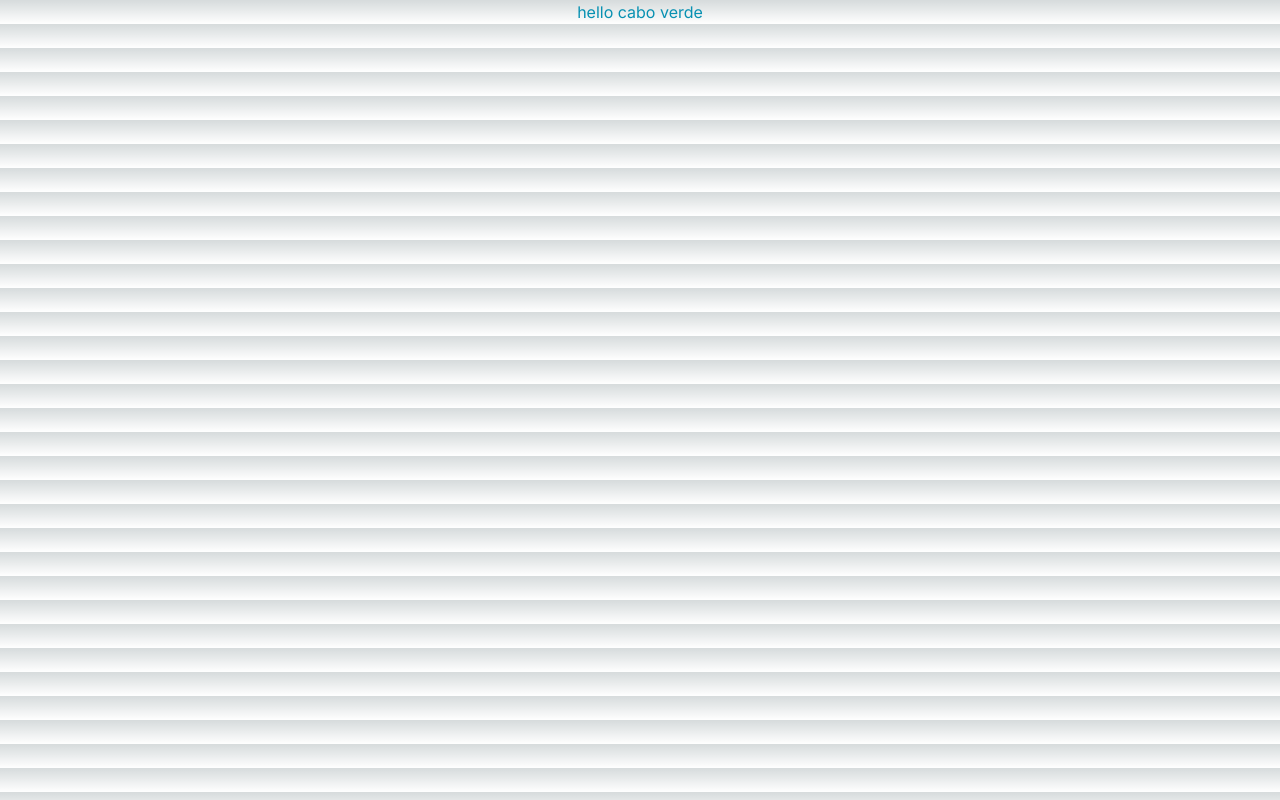
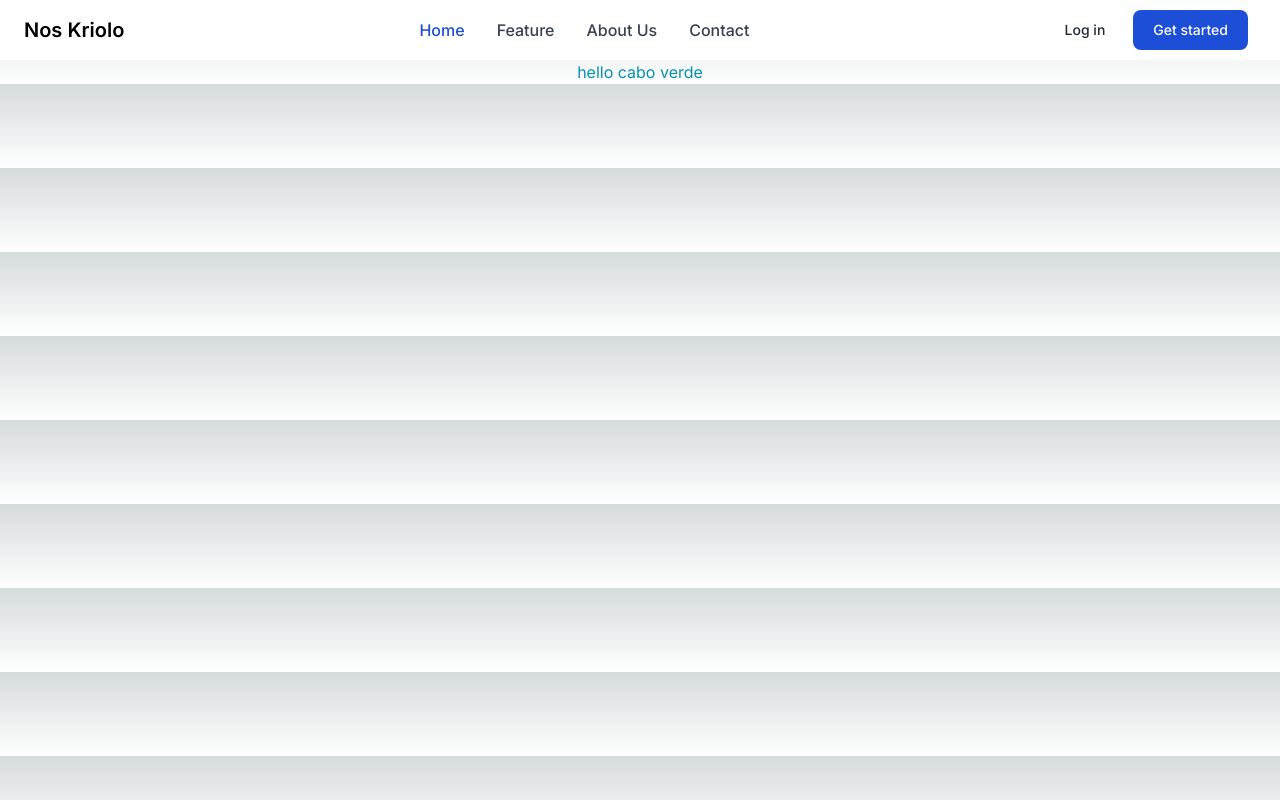
Before and after one commit to dtmiranda/noskriolo-webpage, a Next.js app: page / in a window 1280 px wide. Built offline with nearby package versions, Linux system fonts and the light colour scheme.

Commit message:
implement header component

```diff
--- a/src/app/layout.tsx
+++ b/src/app/layout.tsx
@@ -1,6 +1,7 @@
 import type { Metadata } from 'next'
 import { Inter } from 'next/font/google'
 import './globals.css'
+import Header from '@/components/Header/Header'
 
 const inter = Inter({ subsets: ['latin'] })
 
@@ -17,9 +18,10 @@
   return (
     <html lang="en">
       <body className={inter.className}>
-
-        {children}
-
+        <main>
+          <Header />
+          {children}
+        </main>
       </body>
     </html>
   )
--- /dev/null
+++ b/src/components/Header/Header.tsx
@@ -0,0 +1,44 @@
+import React from 'react'
+
+const Header = () => {
+  return (
+    <header>
+      <nav className="bg-white border-gray-200 px-4 lg:px-6 py-2.5 dark:bg-gray-800">
+        <div className="flex flex-wrap justify-between items-center mx-auto max-w-screen-xl">
+          <a href="/" className="flex items-center">
+            {/* <img src="" className="mr-3 h-6 sm:h-9" alt="Nos Kriolo Logo" /> */}
+            <span className="self-center text-xl font-semibold whitespace-nowrap dark:text-white">Nos Kriolo</span>
+          </a>
+          <div className="flex items-center lg:order-2">
+            <a href="#" className="text-gray-800 dark:text-white hover:bg-gray-50 focus:ring-4 focus:ring-gray-300 font-medium rounded-lg text-sm px-4 lg:px-5 py-2 lg:py-2.5 mr-2 dark:hover:bg-gray-700 focus:outline-none dark:focus:ring-gray-800">Log in</a>
+            <a href="#" className="text-white bg-primary-700 hover:bg-primary-800 focus:ring-4 focus:ring-primary-300 font-medium rounded-lg text-sm px-4 lg:px-5 py-2 lg:py-2.5 mr-2 dark:bg-primary-600 dark:hover:bg-primary-700 focus:outline-none dark:focus:ring-primary-800">Get started</a>
+            <button data-collapse-toggle="mobile-menu-2" type="button" className="inline-flex items-center p-2 ml-1 text-sm text-gray-500 rounded-lg lg:hidden hover:bg-gray-100 focus:outline-none focus:ring-2 focus:ring-gray-200 dark:text-gray-400 dark:hover:bg-gray-700 dark:focus:ring-gray-600" aria-controls="mobile-menu-2" aria-expanded="false">
+              <span className="sr-only">Open main menu</span>
+              <svg className="w-6 h-6" fill="currentColor" viewBox="0 0 20 20" xmlns="http://www.w3.org/2000/svg"><path fill-rule="evenodd" d="M3 5a1 1 0 011-1h12a1 1 0 110 2H4a1 1 0 01-1-1zM3 10a1 1 0 011-1h12a1 1 0 110 2H4a1 1 0 01-1-1zM3 15a1 1 0 011-1h12a1 1 0 110 2H4a1 1 0 01-1-1z" clip-rule="evenodd"></path></svg>
+              <svg className="hidden w-6 h-6" fill="currentColor" viewBox="0 0 20 20" xmlns="http://www.w3.org/2000/svg"><path fill-rule="evenodd" d="M4.293 4.293a1 1 0 011.414 0L10 8.586l4.293-4.293a1 1 0 111.414 1.414L11.414 10l4.293 4.293a1 1 0 01-1.414 1.414L10 11.414l-4.293 4.293a1 1 0 01-1.414-1.414L8.586 10 4.293 5.707a1 1 0 010-1.414z" clip-rule="evenodd"></path></svg>
+            </button>
+          </div>
+          <div className="hidden justify-between items-center w-full lg:flex lg:w-auto lg:order-1" id="mobile-menu-2">
+            <ul className="flex flex-col mt-4 font-medium lg:flex-row lg:space-x-8 lg:mt-0">
+              <li>
+                <a href="/" className="block py-2 pr-4 pl-3 text-white rounded bg-primary-700 lg:bg-transparent lg:text-primary-700 lg:p-0 dark:text-white" aria-current="page">Home</a>
+              </li>
+              <li>
+                <a href="#feature" className="block py-2 pr-4 pl-3 text-gray-700 border-b border-gray-100 hover:bg-gray-50 lg:hover:bg-transparent lg:border-0 lg:hover:text-primary-700 lg:p-0 dark:text-gray-400 lg:dark:hover:text-white dark:hover:bg-gray-700 dark:hover:text-white lg:dark:hover:bg-transparent dark:border-gray-700">Feature</a>
+              </li>
+              <li>
+                <a href="/aboutus" className="block py-2 pr-4 pl-3 text-gray-700 border-b border-gray-100 hover:bg-gray-50 lg:hover:bg-transparent lg:border-0 lg:hover:text-primary-700 lg:p-0 dark:text-gray-400 lg:dark:hover:text-white dark:hover:bg-gray-700 dark:hover:text-white lg:dark:hover:bg-transparent dark:border-gray-700">About Us</a>
+              </li>
+              <li>
+                <a href="#contactus" className="block py-2 pr-4 pl-3 text-gray-700 border-b border-gray-100 hover:bg-gray-50 lg:hover:bg-transparent lg:border-0 lg:hover:text-primary-700 lg:p-0 dark:text-gray-400 lg:dark:hover:text-white dark:hover:bg-gray-700 dark:hover:text-white lg:dark:hover:bg-transparent dark:border-gray-700">Contact</a>
+              </li>
+            </ul>
+          </div>
+        </div>
+      </nav>
+    </header>
+
+  );
+}
+
+export default Header
--- a/tailwind.config.ts
+++ b/tailwind.config.ts
@@ -6,6 +6,7 @@
     './src/components/**/*.{js,ts,jsx,tsx,mdx}',
     './src/app/**/*.{js,ts,jsx,tsx,mdx}',
   ],
+
   theme: {
     extend: {
       backgroundImage: {
@@ -13,6 +14,58 @@
         'gradient-conic':
           'conic-gradient(from 180deg at 50% 50%, var(--tw-gradient-stops))',
       },
+      colors: {
+        primary: {
+          "50": "#eff6ff",
+          "100": "#dbeafe",
+          "200": "#bfdbfe",
+          "300": "#93c5fd",
+          "400": "#60a5fa",
+          "500": "#3b82f6",
+          "600": "#2563eb",
+          "700": "#1d4ed8",
+          "800": "#1e40af",
+          "900": "#1e3a8a",
+          "950": "#172554"
+        }
+      },
+
+      fontFamily: {
+        'body': [
+          'Inter',
+          'ui-sans-serif',
+          'system-ui',
+          '-apple-system',
+          'system-ui',
+          'Segoe UI',
+          'Roboto',
+          'Helvetica Neue',
+          'Arial',
+          'Noto Sans',
+          'sans-serif',
+          'Apple Color Emoji',
+          'Segoe UI Emoji',
+          'Segoe UI Symbol',
+          'Noto Color Emoji'
+        ],
+        'sans': [
+          'Inter',
+          'ui-sans-serif',
+          'system-ui',
+          '-apple-system',
+          'system-ui',
+          'Segoe UI',
+          'Roboto',
+          'Helvetica Neue',
+          'Arial',
+          'Noto Sans',
+          'sans-serif',
+          'Apple Color Emoji',
+          'Segoe UI Emoji',
+          'Segoe UI Symbol',
+          'Noto Color Emoji'
+        ]
+      }
     },
   },
   plugins: [],
```
